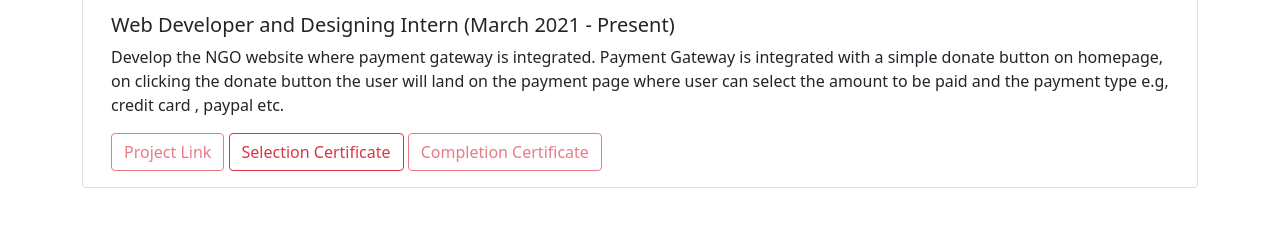
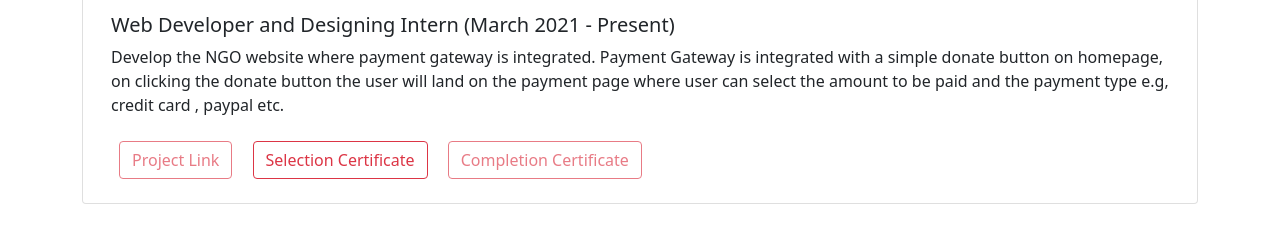
Before and after one commit to tusharjain88954/tusharjain88954.github.io, a plain HTML site: page index.html in a window 1280 px wide. Shown: the part 888-1117 px from the top of the page. Drawn offline with nearby package versions, Linux system fonts and the light colour scheme.

Commit message:
Update index.html

```diff
--- a/index.html
+++ b/index.html
@@ -1,11 +1,11 @@
 <!DOCTYPE html>
 <html>
   <head>
-    <title>Portfolio</title>
+    <title>Tushar Jain</title>
     <link rel="stylesheet" href="style.css" />
     <meta charset="utf-8" />
     <meta name="viewport" content="width=device-width, initial-scale=1" />
-
+    <link rel="icon" href="user-graduate-solid.svg" />
     <!-- Bootstrap CSS -->
     <link
       href="https://cdn.jsdelivr.net/npm/bootstrap@5.0.0-beta2/dist/css/bootstrap.min.css"
@@ -26,7 +26,8 @@
   </head>
 
   <body>
-    <div class="container-fluid head">
+    <div class="head">
+      <div class="container-fluid">
         <div id="H">
           <nav class="navbar navbar-expand-lg navbar-light bg-custom">
             <div class="container-fluid">
@@ -81,6 +82,7 @@
             </div>
           </div>
         </div>
+      </div>
       <div class="container">
         <div>
           <div id="ABOUT">
@@ -120,15 +122,19 @@
                       select the amount to be paid and the payment type e.g,
                       credit card , paypal etc.
                     </p>
-                    <a href="#" class="btn btn-outline-danger disabled"
+                    <a
+                      href="#"
+                      class="btn btn-outline-danger disabled mx-2 my-2"
                       >Project Link</a
                     >
                     <a
                       href="SparksCertificate.jpg"
-                      class="btn btn-outline-danger"
+                      class="btn btn-outline-danger mx-2 my-2"
                       >Selection Certificate</a
                     >
-                    <a href="#" class="btn btn-outline-danger disabled"
+                    <a
+                      href="#"
+                      class="btn btn-outline-danger disabled mx-2 my-2"
                       >Completion Certificate</a
                     >
                   </div>
@@ -350,9 +356,7 @@
         <div class="container">
           <div class="row">
             <div class="col-md-4">
-              <div class="image">
               <img src="shaking hand2.gif" alt="ProfilePic.gif" />
-              </div>
             </div>
             <div class="col-md-4">
               <p>
```
Lines whose indentation alone changed are shown as unchanged.
